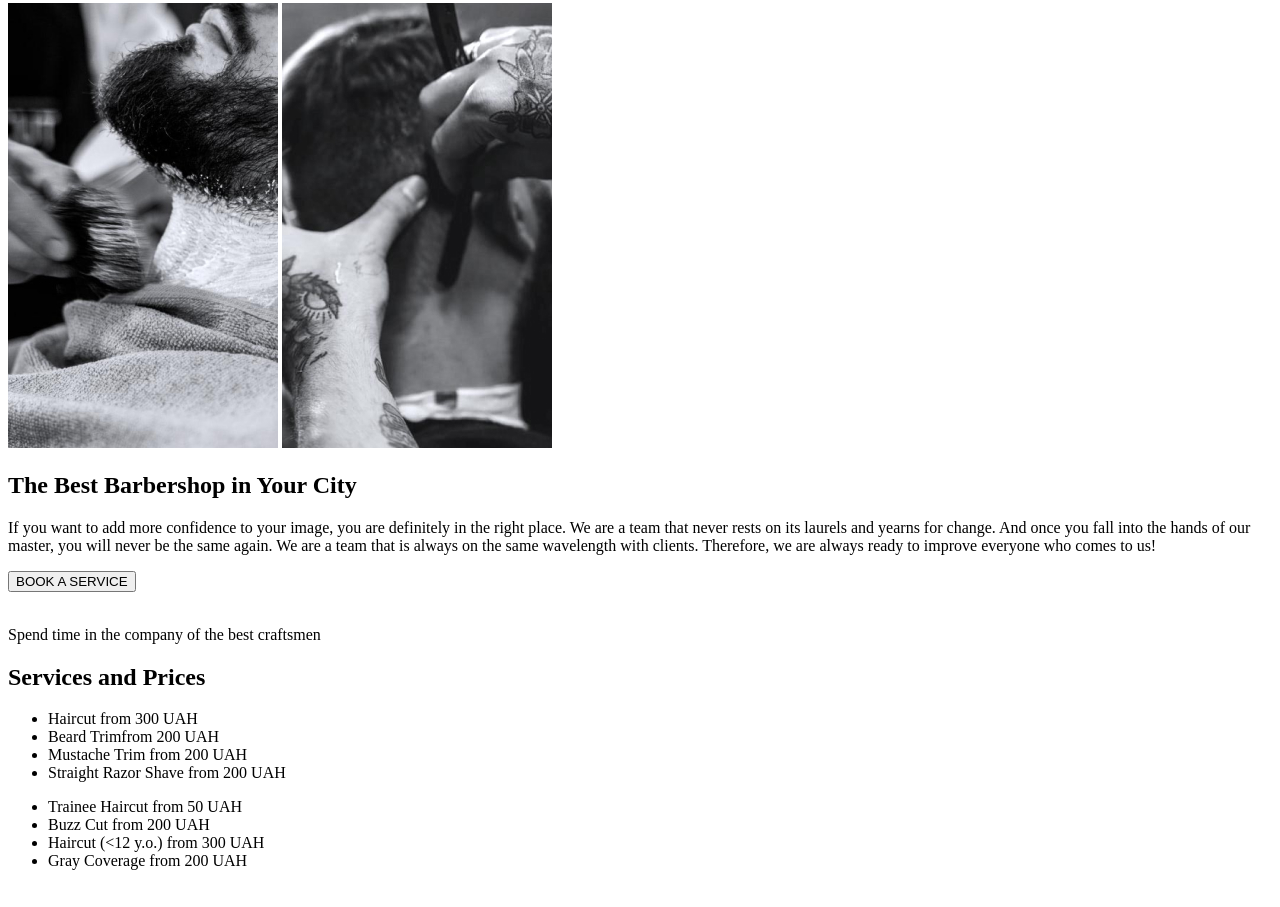
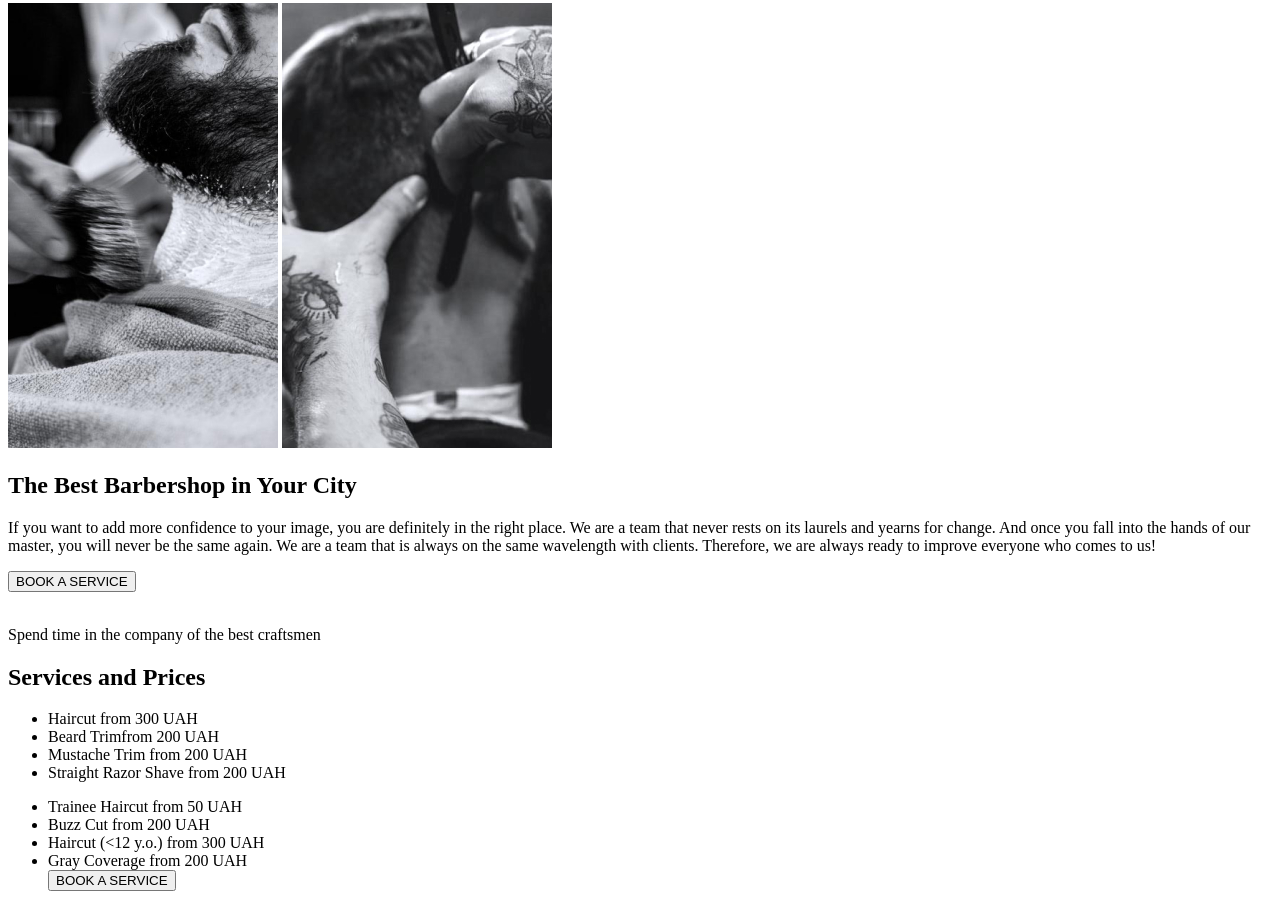
Before and after one commit to romulopahuyo/html-css-001, a plain HTML site: page index.html in a window 1280 px wide. Shown: the part 1079-1986 px from the top of the page. Before the commit the page ends 1965 px from the top, so only its background shows below. Drawn offline with Linux system fonts and the light colour scheme.

Commit message:
Update index.html

```diff
--- a/index.html
+++ b/index.html
@@ -38,7 +38,6 @@
                  <img
                      src="/images/hero-image.jpg"
                      alt=" Man Having A Haircut from a Barber">
-                >
 
                 <p> A hair salon for men in Kyiv</p>
               <h1> BarberShop </h1>
@@ -66,19 +65,20 @@
             <img src="images/services-bg.jpg" alt=""  >
             <p> Spend time in the company of the best craftsmen </p>
             <h2>  Services and Prices</h2>
-         <ul>
+          <ul>
             <li>  <span> Haircut </span>  <span> from 300 UAH </span> </li>
             <li>  <span> Beard Trimfrom</span> <span> 200 UAH  </span> </li>
             <li>  <span>  Mustache Trim	</span> <span>from 200 UAH  </span></li>
             <li>  <span>  Straight Razor Shave</span> <span>from 200 UAH  </span></li>
-         </ul>
-         <ul>
+          </ul>
+          <ul>
             <li> <span>Trainee Haircut </span> <span>from 50 UAH </span></li>
             <li><span>Buzz Cut	</span> <span>	from 200 UAH</span> </li>
             <li> <span> Haircut (<12 y.o.) </span> <span>from 300 UAH </span></li>
             <li><span> Gray Coverage	</span> <span>	from 200 UAH </span></li>
+            <button type="button"> BOOK A SERVICE </button>
 
-         </ul>
+          </ul>
 
 
 
```
